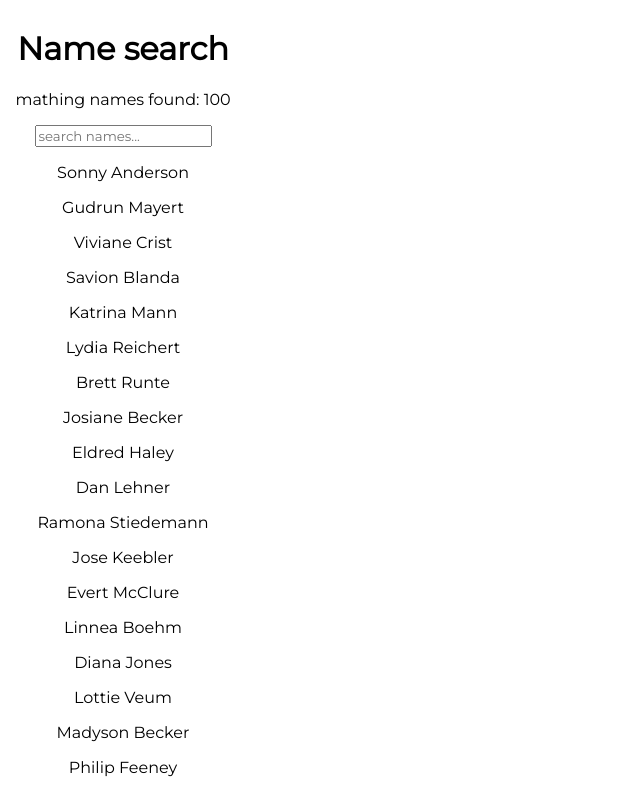
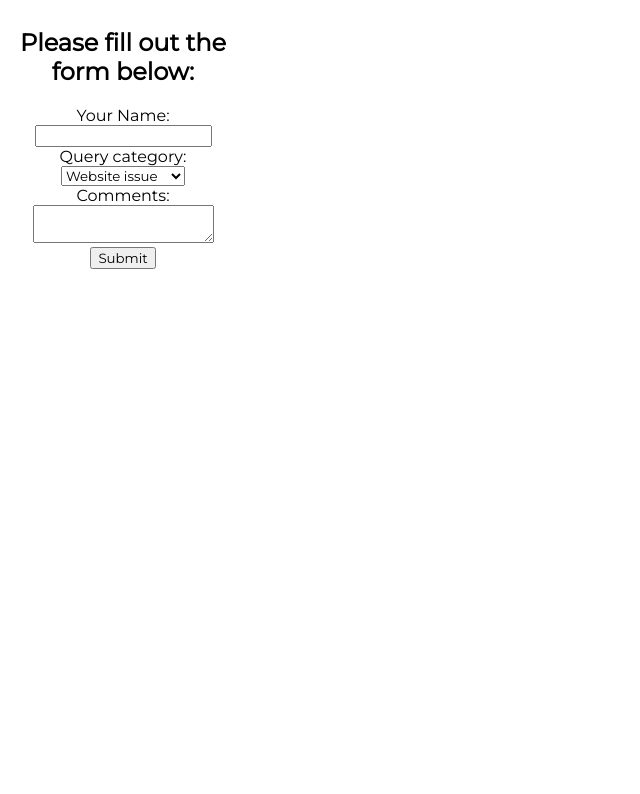
Before and after one commit to shixen/react, a React (Create React App) app in the folder my-app/: page / in a window 1280 px wide. Shown: the top 794 px of the page, without its empty margins (0-640 px from the left). Built offline with nearby package versions, Linux system fonts and the light colour scheme.

Commit message:
react hooks

```diff
--- a/my-app/src/App.js
+++ b/my-app/src/App.js
@@ -1,13 +1,11 @@
 import css from './App.module.css';
-import SearchBar from './components/searchBar';
-
+import ControlledFormHooks from './components/ControlledFormHooks';
 
 
 function App() {
   return (
     <div className={css.App}>
-
-      <SearchBar />
+      <ControlledFormHooks />
     </div>
   );
 }
--- /dev/null
+++ b/my-app/src/components/ControlledFormHooks.js
@@ -0,0 +1,54 @@
+import React, {useState} from 'react'
+
+function ControlledFormHooks() {
+    const [name, setName] = useState('');
+    const [category, setCategory] = useState('website');
+    const [comments, setComments] = useState('');
+    const handleSubmit = (e) => {
+        e.preventDefault();
+        console.log(name, category, comments)
+    }
+    return (
+        <div>
+            <h2>Please fill out the form below:</h2>
+            <form onSubmit={handleSubmit}>
+                <div>
+                    <label htmlFor="id-name">Your Name:</label>
+                    <input
+                        value={name}
+                        onChange={(e) => setName(e.target.value)}
+                        id="id-name"
+                        name="name"
+                        type="text"
+                    />
+                </div>
+                <div>
+                    <label htmlFor="id-category">Query category:</label>
+                    <select
+                        id="id-category"
+                        name="category"
+                        value={category}
+                        onChange={(e) => setCategory(e.target.value)}
+                    >
+                        <option value="website">Website issue</option>
+                        <option value="order">Order issue</option>
+                        <option value="general">General inquiry</option>
+
+                    </select>
+                </div>
+                <div>
+                    <label htmlFor="id-comments">Comments:</label>
+                    <textarea
+                        id="id-comments"
+                        name="comments"
+                        value={comments}
+                        onChange={(e) => setComments(e.target.value)}
+                    />
+                </div>
+                <input type="submit" value="Submit" />
+            </form>
+        </div>
+    )
+}
+
+export default ControlledFormHooks
```
Also changed, not shown: my-app/src/components/ControlledForm.js (+26 -16 lines).
